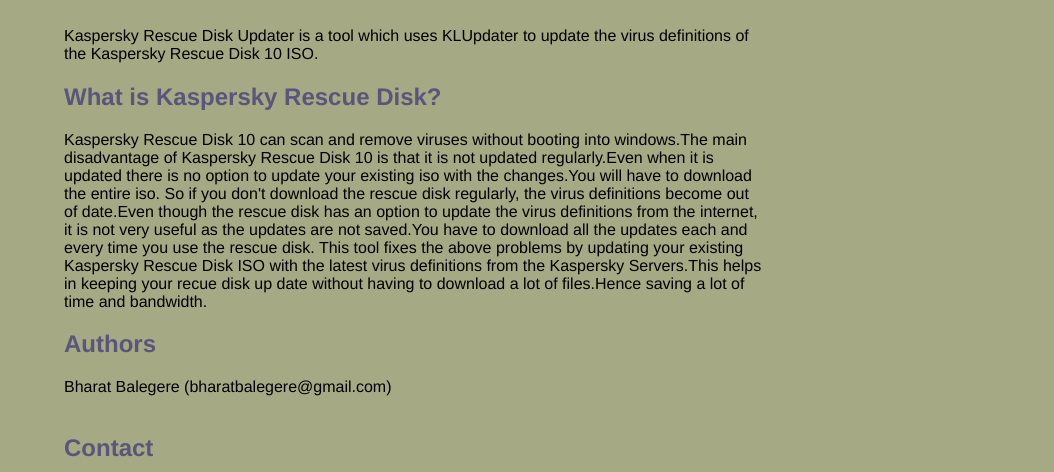
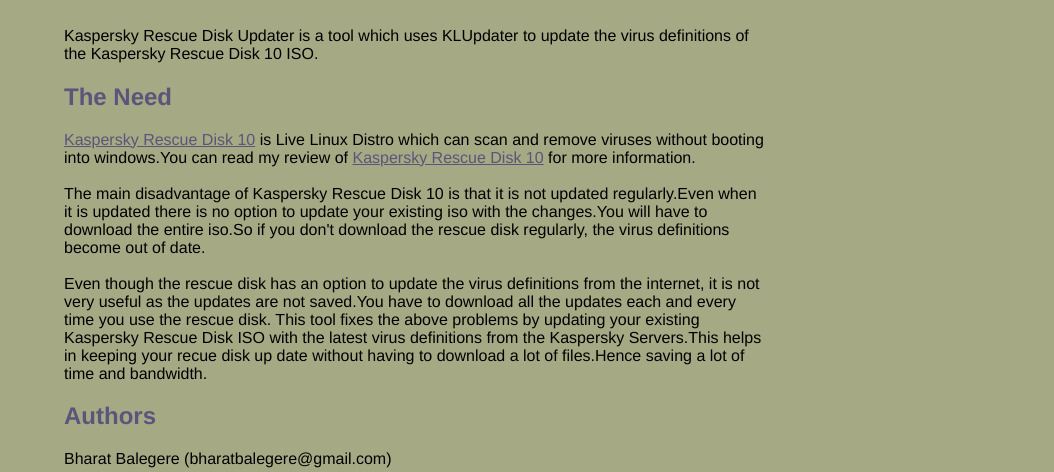
Before and after one commit to bbalegere/Kaspersky-Rescue-Disk-Updater, a plain HTML site: page index.html in a window 1280 px wide. Shown: the part 328-800 px from the top of the page, without its empty margins (226-1280 px from the left). Drawn offline with Linux system fonts and the light colour scheme.

Commit message:
changed index

```diff
--- a/index.html
+++ b/index.html
@@ -3,7 +3,7 @@
 <head>
   <meta charset='utf-8'>
 
-  <title>bbalegere/Kaspersky-Rescue-Disk-Updater @ GitHub</title>
+  <title>Kaspersky-Rescue-Disk-Updater - AgniPulse.Com</title>
 
   <style type="text/css">
     body {
@@ -52,9 +52,11 @@
     <p>Kaspersky Rescue Disk Updater is a tool which uses KLUpdater to update the virus definitions of the Kaspersky Rescue Disk 10 ISO.
 </p>
 
-<p><h2>What is Kaspersky Rescue Disk?</h2>Kaspersky Rescue Disk 10 can scan and remove viruses without booting into windows.The main disadvantage of Kaspersky Rescue Disk 10 is that it is not updated regularly.Even when it is updated there is no option to update your existing iso with the changes.You will have to download the entire iso.
-
-So if you don't download the rescue disk regularly, the virus definitions become out of date.Even though the rescue disk has an option to update the virus definitions from the internet, it is not very useful as the updates are not saved.You have to download all the updates each and every time you use the rescue disk.
+<p><h2>The Need</h2><a href="http://support.kaspersky.com/viruses/rescuedisk" target=_blank>Kaspersky Rescue Disk 10</a> is Live Linux Distro which can scan and remove viruses without booting into windows.You can read my review of <a href="http://agnipulse.com/2010/03/kaspersky-rescue-disk-10/" target=_blank>Kaspersky Rescue Disk 10</a> for more information.
+<br/><br/>
+The main disadvantage of Kaspersky Rescue Disk 10 is that it is not updated regularly.Even when it is updated there is no option to update your existing iso with the changes.You will have to download the entire iso.So if you don't download the rescue disk regularly, the virus definitions become out of date.
+<br/><br/>
+Even though the rescue disk has an option to update the virus definitions from the internet, it is not very useful as the updates are not saved.You have to download all the updates each and every time you use the rescue disk.
 
 This tool fixes the above problems by updating your existing Kaspersky Rescue Disk ISO with the latest virus definitions from the Kaspersky Servers.This helps in keeping your recue disk up date without having to download a lot of files.Hence saving a lot of time and bandwidth.
 
```
